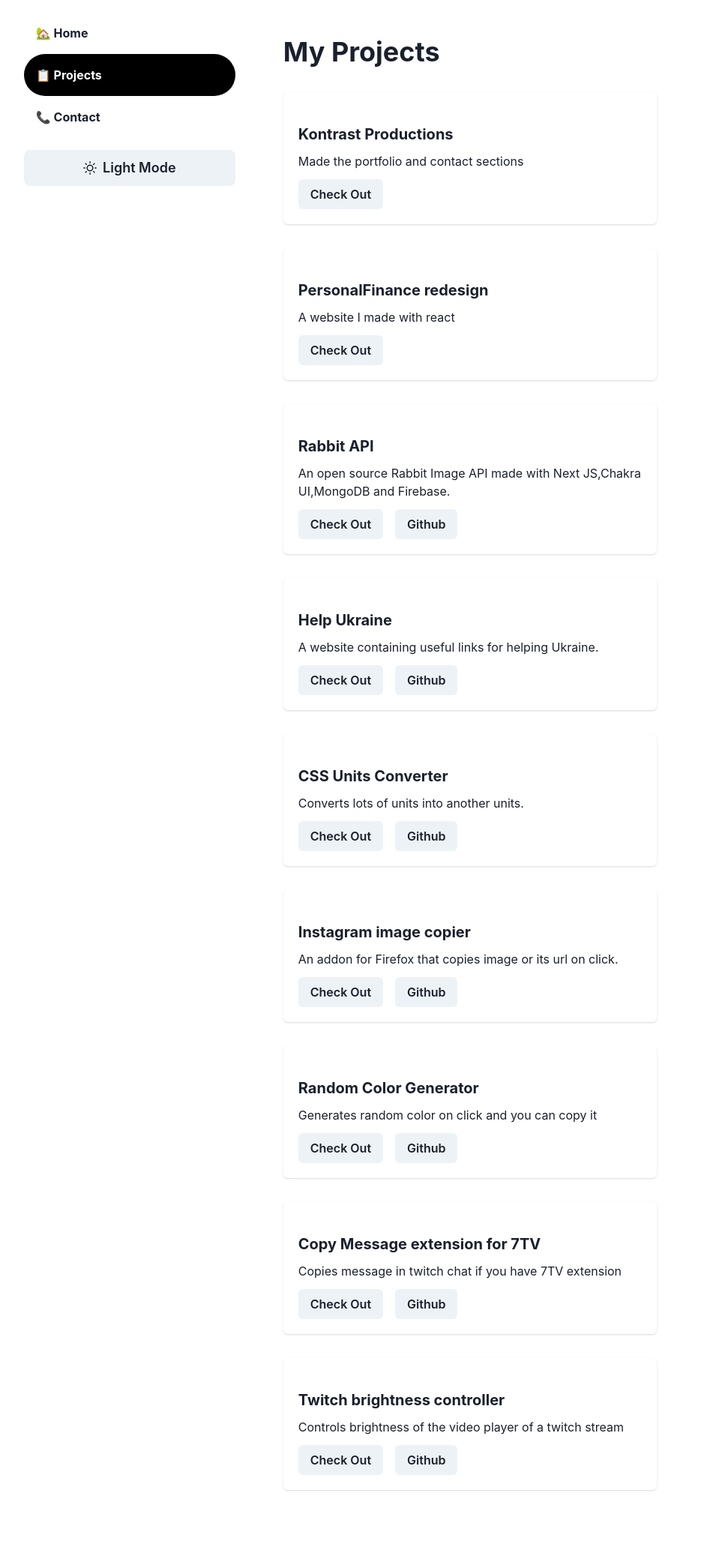
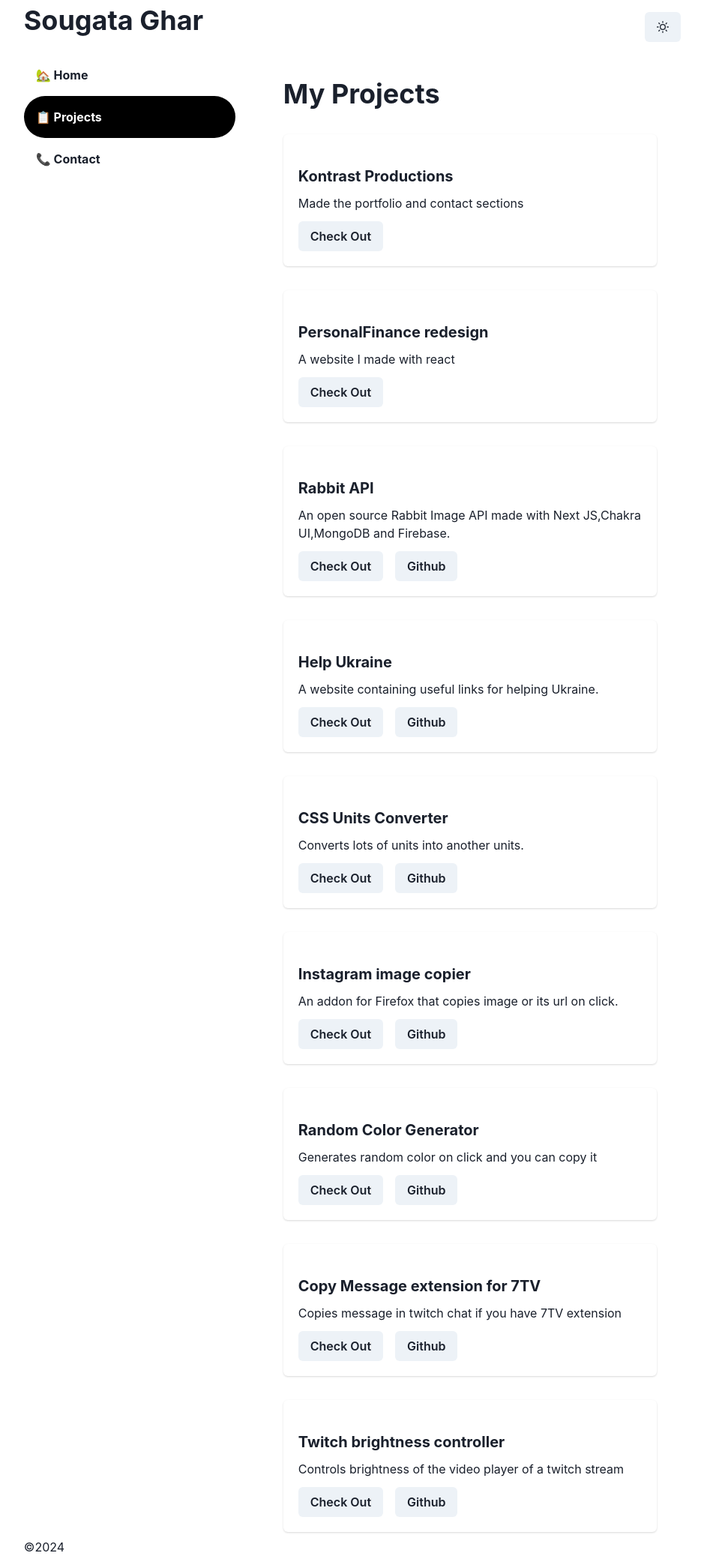
Before and after one commit to sougataghar477/Portfolio, a React (Create React App) app: page /projects in a window 1280 px wide. Shown: the whole page at 75% size, without its empty margins (170-1109 px from the left). Before the commit the page ends 2019 px from the top, so only its background shows below. Built offline with nearby package versions, Linux system fonts and the light colour scheme.

Commit message:
added header  and footer

```diff
--- a/src/App.css
+++ b/src/App.css
@@ -10,3 +10,7 @@
 .active li{
   list-style-type: none;
 }
+footer{
+  position: absolute;
+  bottom: 0;
+}
--- a/src/App.js
+++ b/src/App.js
@@ -1,10 +1,9 @@
 import './App.css';
 import {
-  ChakraProvider,
   Container,
   Flex,
   Box,
-  Button,useColorMode } from '@chakra-ui/react';
+  Button,Heading,useColorMode } from '@chakra-ui/react';
 import { SunIcon,MoonIcon } from '@chakra-ui/icons';
   import { BrowserRouter as Router, Routes, Route, NavLink   } from 'react-router-dom';
 import Home from './components/Home';
@@ -18,7 +17,13 @@ function App() {
 
       <Router>
         <Container maxW='90ch'>
+      <Flex justifyContent={'space-between'} alignItems={'center'}>
+        <Heading>Sougata Ghar</Heading>
+        <Button onClick={toggleColorMode}
+        mt={4}
+         >{colorMode==='light'?<><SunIcon  />  </>:<><MoonIcon  />  </>}</Button>
 
+      </Flex>
 
       <Flex gap={16} mt={'16px'}>
         <Box display={['none','block']} w={'250px'}>
@@ -26,7 +31,6 @@ function App() {
             {links.map(link=>
             <NavLink   className={`link ${(isActive)=>isActive ? "active" : null}`}
             to={link.to}><li style={{listStyleType:'none',fontWeight:'bold',width:'250px'}}>{link.name}</li></NavLink>)}
-            <Button onClick={toggleColorMode} mt={4} borderRadius={'lg'} w={'100%'} size={'lg'}>{colorMode==='light'?<><SunIcon mr={2}/> Light Mode</>:<><MoonIcon mr={2}/> Dark Mode</>}</Button>
           </ul>
         </Box>
         <Box flex='1'>
@@ -39,7 +43,7 @@ function App() {
         </Routes>
   </Box>
       </Flex>
-
+ <footer>©{new Date().getFullYear()}</footer>
         </Container>
 
       </Router>
--- a/src/components/Projects.js
+++ b/src/components/Projects.js
@@ -23,7 +23,7 @@ function Projects() {
                             <Link href={card.link} isExternal>
                                 <Button>Check Out</Button>
                             </Link>
-                            {card.github && <Link href={card.github}>
+                            {card?.github && <Link href={card.github}>
                                 <Button>Github</Button>
                             </Link>}
 
```
